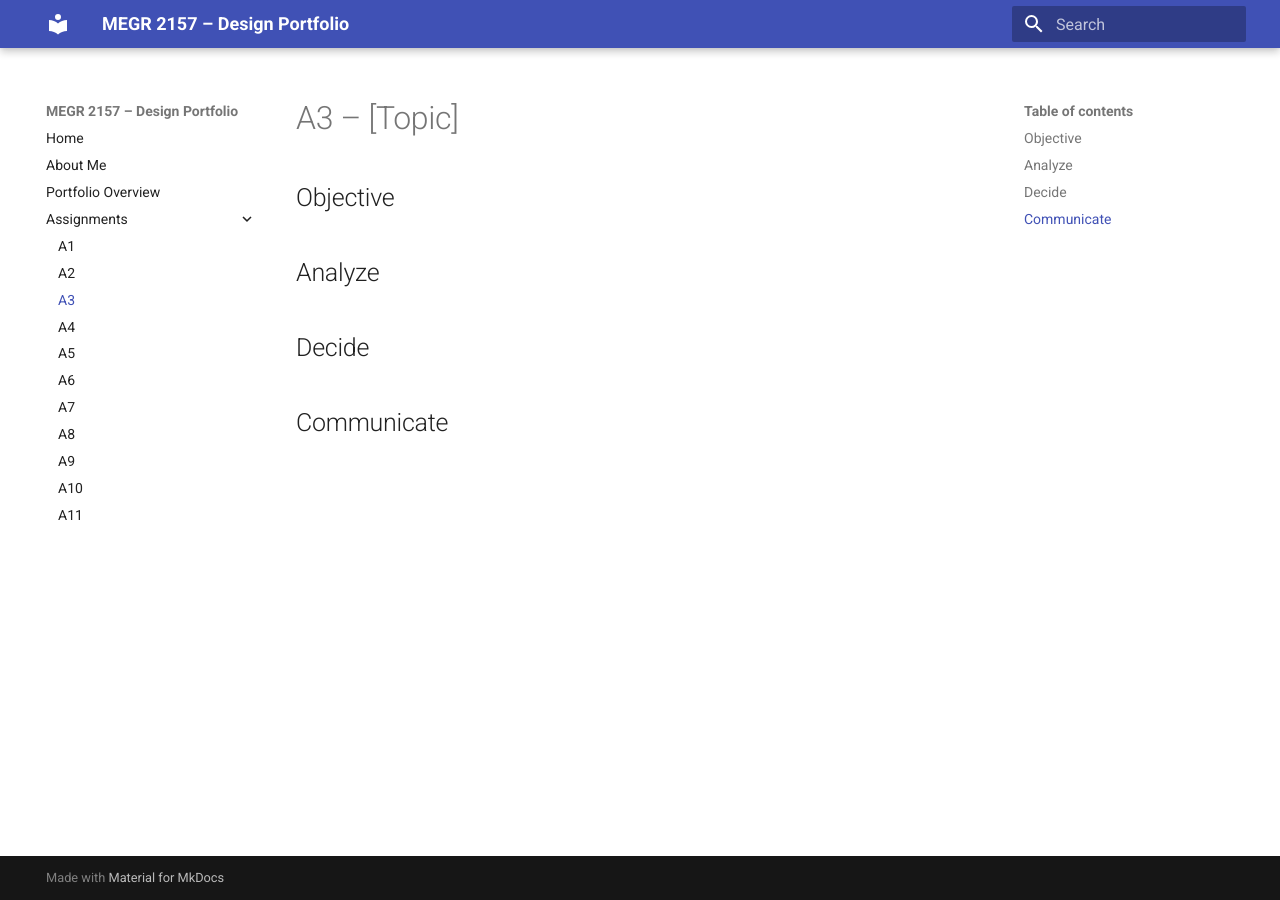
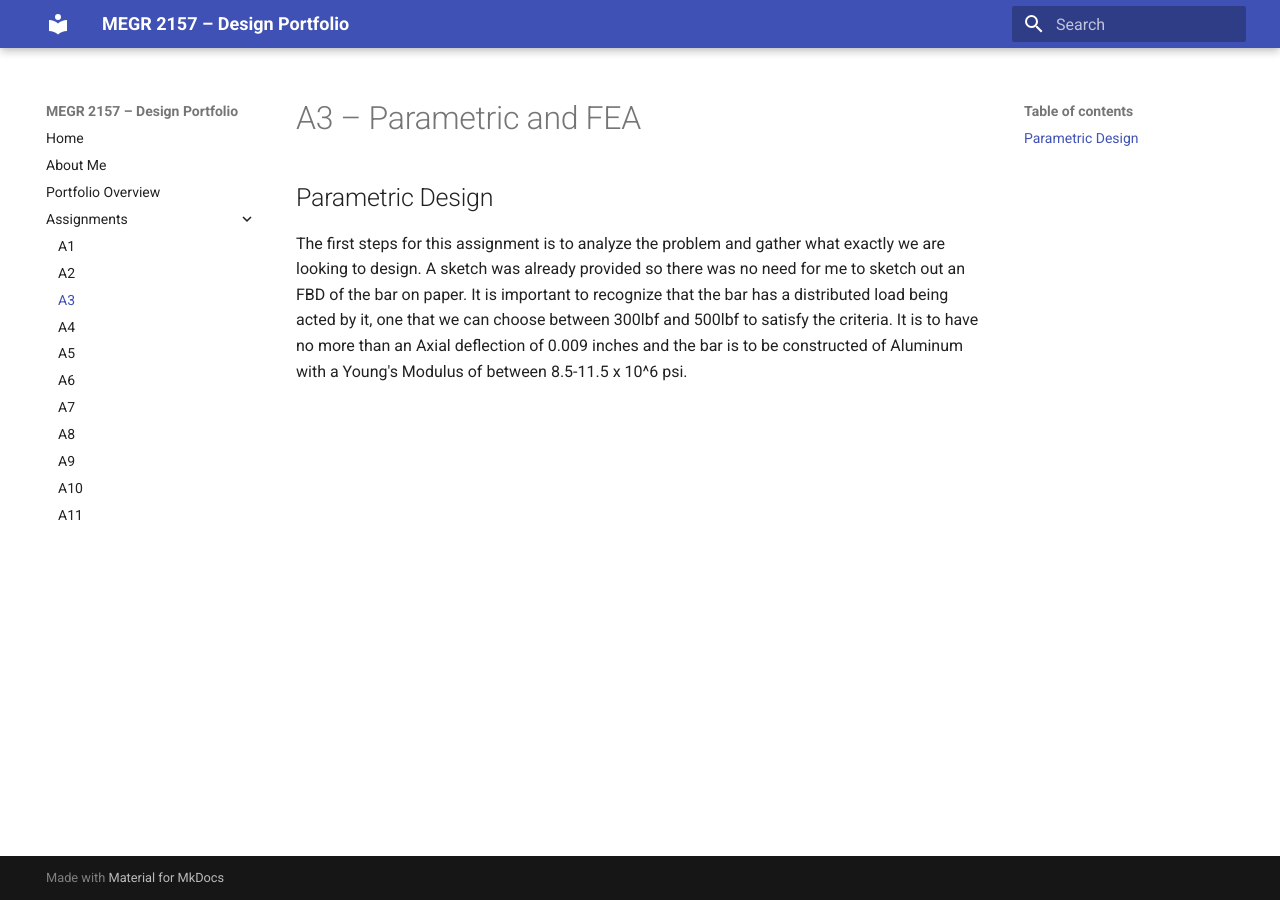
Before and after one commit to bspinne2/megr2157-portfolio, an MkDocs documentation site: the page built from docs/assignments/A03/index.md, in a window 1280 px wide. Built offline with MkDocs 1.6.1 and Material for MkDocs 9.7.7, drawn with Linux system fonts in a browser that asks for light colours.

Commit message:
Update index.md

```diff
--- a/docs/assignments/A03/index.md
+++ b/docs/assignments/A03/index.md
@@ -1,12 +1,5 @@
-# A3 – [Topic]
+# A3 – Parametric and FEA
 
-## Objective
+## Parametric Design
 
-
-## Analyze
-
-
-## Decide
-
-
-## Communicate
+The first steps for this assignment is to analyze the problem and gather what exactly we are looking to design. A sketch was already provided so there was no need for me to sketch out an FBD of the bar on paper. It is important to recognize that the bar has a distributed load being acted by it, one that we can choose between 300lbf and 500lbf to satisfy the criteria. It is to have no more than an Axial deflection of 0.009 inches and the bar is to be constructed of Aluminum with a Young's Modulus of between 8.5-11.5 x 10^6 psi.
```
